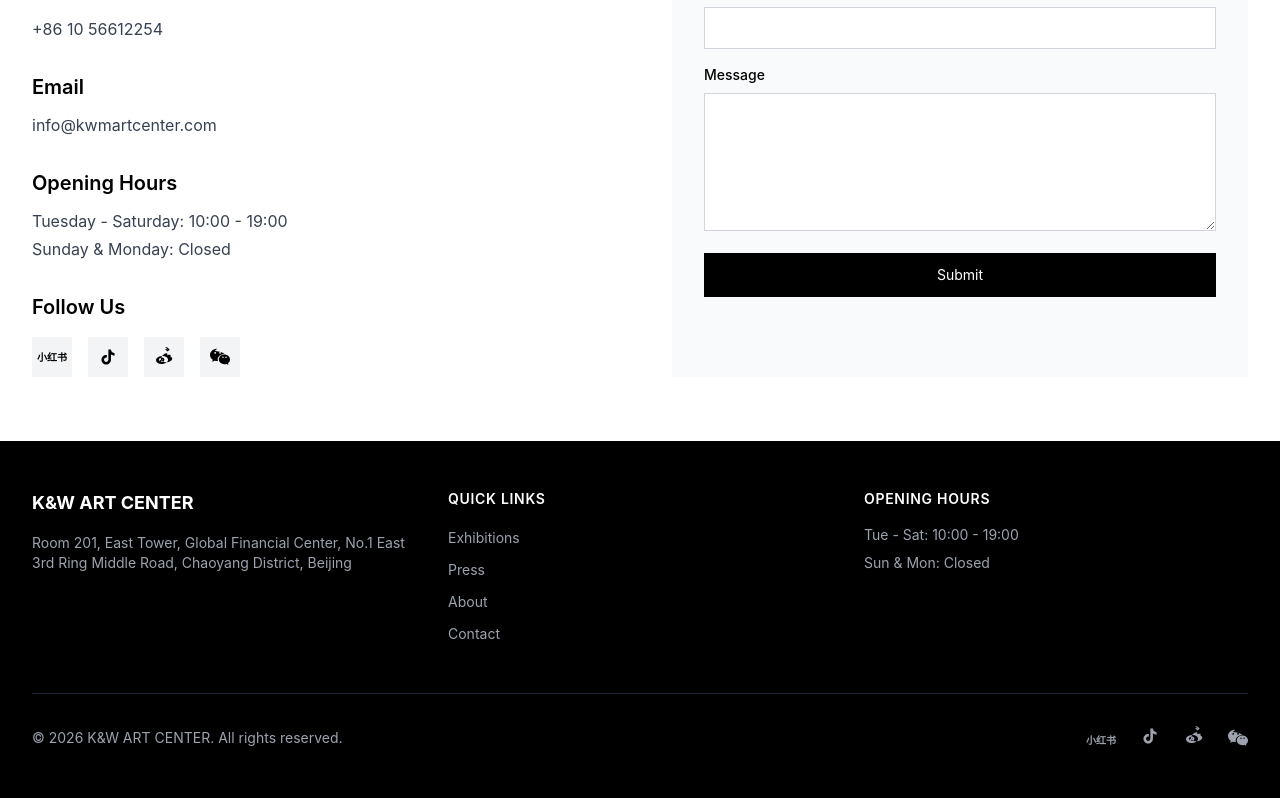
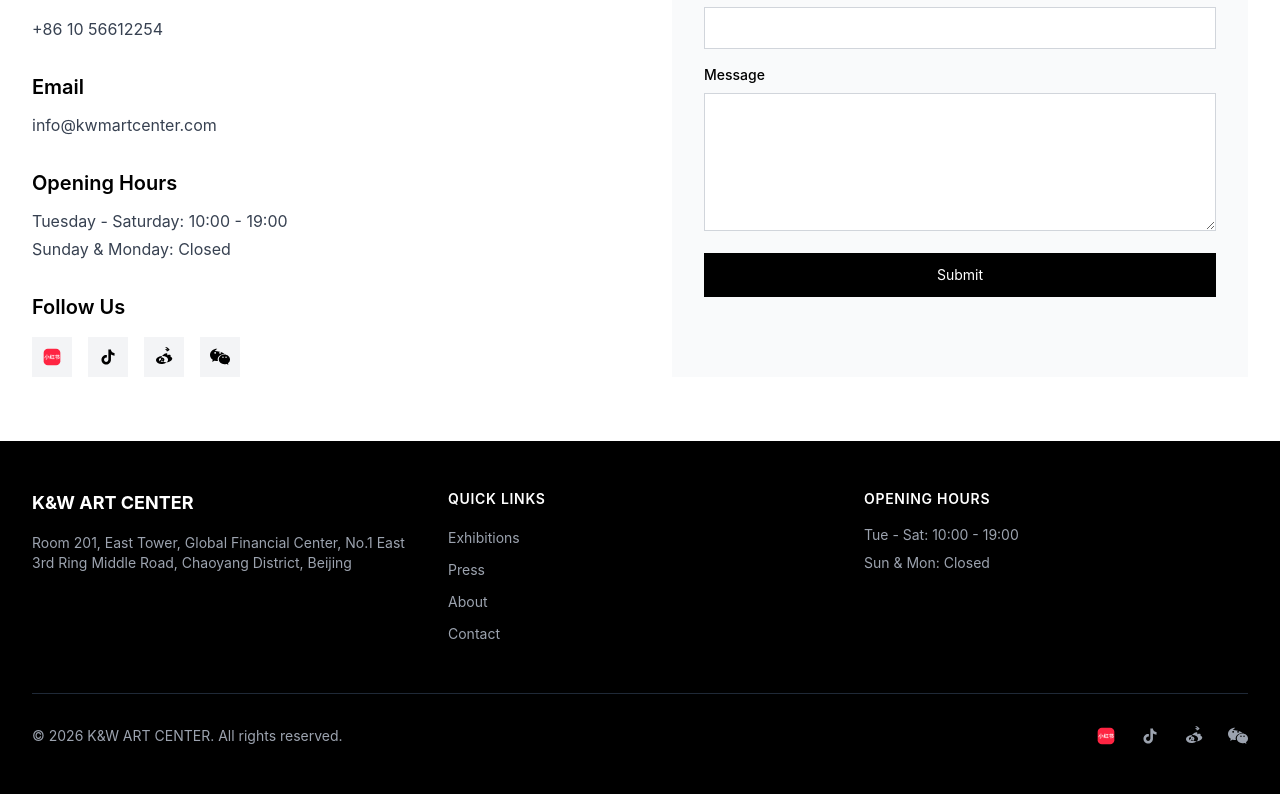
Before and after one commit to cvshizy/kwa_website, a Next.js app: page /en/contact in a window 1280 px wide. Shown: the part 415-1213 px from the top of the page. Built offline with nearby package versions, Linux system fonts and the light colour scheme.

Commit message:
Replace Xiaohongshu text with icon in footer and contact

```diff
--- a/app/[locale]/contact/page.tsx
+++ b/app/[locale]/contact/page.tsx
@@ -3,6 +3,7 @@
 import { useState } from 'react';
 import Image from 'next/image';
 import { useTranslations, useLocale } from 'next-intl';
+import XiaohongshuIcon from '@/components/ui/XiaohongshuIcon';
 
 export default function ContactPage() {
   const locale = useLocale();
@@ -65,7 +66,7 @@ export default function ContactPage() {
                   aria-label="小红书"
                   title="小红书"
                 >
-                  <span className="text-xs font-bold leading-none" style={{ fontSize: '10px' }}>小红书</span>
+                  <XiaohongshuIcon className="h-5 w-5" />
                 </a>
                 {/* 抖音 */}
                 <a
--- a/components/layout/Footer.tsx
+++ b/components/layout/Footer.tsx
@@ -4,6 +4,7 @@ import { useState } from 'react';
 import Link from 'next/link';
 import Image from 'next/image';
 import { useTranslations, useLocale } from 'next-intl';
+import XiaohongshuIcon from '@/components/ui/XiaohongshuIcon';
 
 export default function Footer() {
   const t = useTranslations('footer');
@@ -84,11 +85,11 @@ export default function Footer() {
                   href="https://www.xiaohongshu.com/user/profile/631072a1000000000f004e85"
                   target="_blank"
                   rel="noopener noreferrer"
-                  className="text-gray-400 hover:text-white transition-colors"
+                  className="transition-opacity hover:opacity-85"
                   aria-label="小红书"
                   title="小红书"
                 >
-                  <span className="text-xs font-bold leading-none" style={{ fontSize: '10px' }}>小红书</span>
+                  <XiaohongshuIcon className="h-5 w-5" />
                   <span className="sr-only">小红书</span>
                 </a>
                 {/* 抖音 */}
--- /dev/null
+++ b/components/ui/XiaohongshuIcon.tsx
@@ -0,0 +1,28 @@
+interface XiaohongshuIconProps {
+  className?: string;
+}
+
+export default function XiaohongshuIcon({ className = 'h-5 w-5' }: XiaohongshuIconProps) {
+  return (
+    <svg
+      className={className}
+      viewBox="0 0 24 24"
+      fill="none"
+      xmlns="http://www.w3.org/2000/svg"
+      aria-hidden="true"
+    >
+      <rect x="2" y="2" width="20" height="20" rx="5" fill="#FF2442" />
+      <text
+        x="12"
+        y="14"
+        textAnchor="middle"
+        fill="white"
+        fontSize="6.2"
+        fontWeight="700"
+        fontFamily="-apple-system, BlinkMacSystemFont, Segoe UI, PingFang SC, sans-serif"
+      >
+        小红书
+      </text>
+    </svg>
+  );
+}
```
